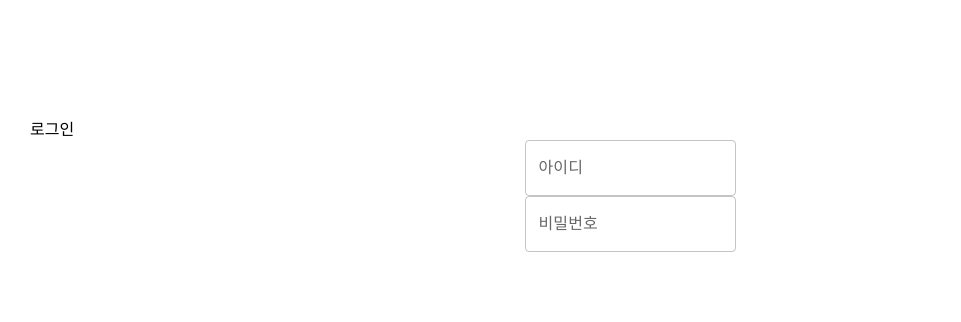
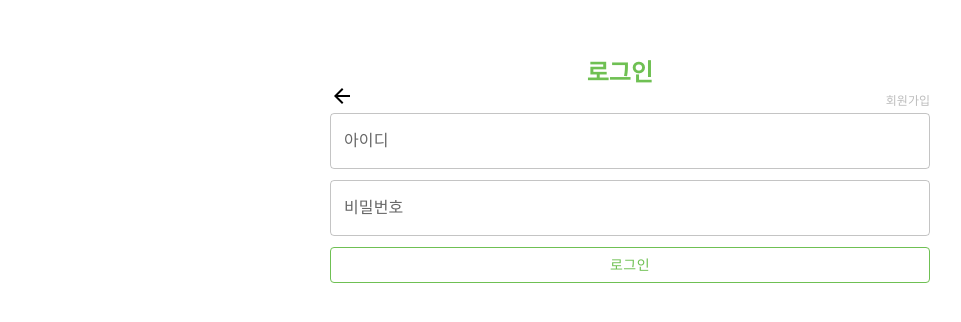
Before and after one commit to KMS9612/active-queen, a Next.js app: page /login in a window 1280 px wide. Shown: the part 222-544 px from the top of the page, without its empty margins (10-971 px from the left). Built offline with nearby package versions, Linux system fonts and the light colour scheme.

Commit message:
로그인 페이지 마크업,스타일 완료

```diff
--- a/package.json
+++ b/package.json
@@ -12,6 +12,7 @@
     "@emotion/react": "^11.10.5",
     "@emotion/styled": "^11.10.5",
     "@fontsource/roboto": "^4.5.8",
+    "@mui/icons-material": "^5.11.0",
     "@mui/material": "^5.11.2",
     "next": "13.0.7",
     "react": "18.2.0",
--- /dev/null
+++ b/src/common/btns/LoginBtn.tsx
@@ -0,0 +1,16 @@
+import styled from "@emotion/styled";
+import { Button } from "@mui/material";
+
+export default function LoginBtn() {
+  const Login = styled(Button)`
+    width: 50%;
+    color: #6fc053;
+    border: 1px solid #6fc053;
+    &:hover {
+      color: #83c053;
+      border: 1px solid #83c053;
+    }
+  `;
+
+  return <Login variant="outlined">로그인</Login>;
+}
--- /dev/null
+++ b/src/common/btns/PrevBtn.tsx
@@ -0,0 +1,14 @@
+import styled from "@emotion/styled";
+import ArrowBackIcon from "@mui/icons-material/ArrowBack";
+
+interface IPropsPrevBtn {
+  onClickMoveToPrev: () => void;
+}
+
+const Prev = styled(ArrowBackIcon)`
+  cursor: pointer;
+`;
+
+export default function PrevBtn(props: IPropsPrevBtn) {
+  return <Prev onClick={props.onClickMoveToPrev}></Prev>;
+}
--- a/src/common/inputs/login/id.input.tsx
+++ b/src/common/inputs/login/id.input.tsx
@@ -1,13 +1,33 @@
+import styled from "@emotion/styled";
 import { TextField } from "@mui/material";
 
 interface IPropsIDInput {
   label: string;
 }
 
+const Text = styled(TextField)({
+  // label color when focus
+  width: "50%",
+  "& label.Mui-focused": {
+    color: "#6fc053",
+  },
+  // box color when focus
+  "& .MuiInput-underline:after": {
+    borderBottomColor: "#83c053",
+  },
+  "& .MuiOutlinedInput-root": {
+    "& fieldset": {
+      borderColor: "c4c4c4",
+    },
+    "&.Mui-focused fieldset": {
+      borderColor: "green",
+    },
+  },
+});
 export default function IDInput(props: IPropsIDInput) {
   return (
     <>
-      <TextField label={"아이디"}></TextField>
+      <Text label={"아이디"}></Text>
     </>
   );
 }
--- a/src/common/inputs/login/pw.input.tsx
+++ b/src/common/inputs/login/pw.input.tsx
@@ -1,13 +1,34 @@
+import styled from "@emotion/styled";
 import { TextField } from "@mui/material";
 
 interface IPropsPWInput {
   label: string;
 }
 
+const Text = styled(TextField)({
+  // label color when focus
+  width: "50%",
+  "& label.Mui-focused": {
+    color: "#6fc053",
+  },
+  // box color when focus
+  "& .MuiInput-underline:after": {
+    borderBottomColor: "#83c053",
+  },
+  "& .MuiOutlinedInput-root": {
+    "& fieldset": {
+      borderColor: "c4c4c4",
+    },
+    "&.Mui-focused fieldset": {
+      borderColor: "green",
+    },
+  },
+});
+
 export default function PWInput(props: IPropsPWInput) {
   return (
     <>
-      <TextField label={"비밀번호"}></TextField>
+      <Text label={"비밀번호"}></Text>
     </>
   );
 }
--- a/src/unit/login/login.presenter.tsx
+++ b/src/unit/login/login.presenter.tsx
@@ -1,3 +1,5 @@
+import LoginBtn from "../../common/btns/LoginBtn";
+import PrevBtn from "../../common/btns/PrevBtn";
 import IDInput from "../../common/inputs/login/id.input";
 import PWInput from "../../common/inputs/login/pw.input";
 import * as Login from "./login.styles";
@@ -6,10 +8,15 @@ import { IPropsLogin } from "./login.types";
 export default function LoginPresenter(props: IPropsLogin) {
   return (
     <Login.Wrapper>
-      <Login.Text>로그인</Login.Text>
+      <Login.HeaderWrapper>
+        <PrevBtn onClickMoveToPrev={props.onClickMoveToPrev} />
+        <Login.Heading>로그인</Login.Heading>
+        <Login.SignIn>회원가입</Login.SignIn>
+      </Login.HeaderWrapper>
       <Login.InputWrapper component="form">
         <IDInput label={"id"} />
         <PWInput label="password" />
+        <LoginBtn></LoginBtn>
       </Login.InputWrapper>
     </Login.Wrapper>
   );
--- a/src/unit/login/login.styles.ts
+++ b/src/unit/login/login.styles.ts
@@ -10,13 +10,33 @@ export const Wrapper = styled.div`
   align-items: center;
 `;
 
-export const Text = styled.div`
-  width: 100%;
+export const HeaderWrapper = styled.div`
+  width: 50%;
+  height: 40px;
+  padding-bottom: 5px;
+  display: flex;
+  flex-direction: row;
+  justify-content: space-between;
+  align-items: flex-end;
+`;
+export const SignIn = styled.div`
+  color: #bdbdbd;
+  font-size: 12px;
+  text-align: end;
+  cursor: pointer;
+  &:hover {
+    border-bottom: 1px solid #bdbdbd;
+  }
+`;
+export const Heading = styled.h2`
+  width: 80%;
+  text-align: center;
+  color: #6fc053;
 `;
 
 export const InputWrapper = styled(Box)`
   width: 100%;
-  height: 100px;
+  height: 170px;
   display: flex;
   flex-direction: column;
   justify-content: space-between;
```
Also changed, not shown: 2 other files (tests, documents, lock files or other folders).
